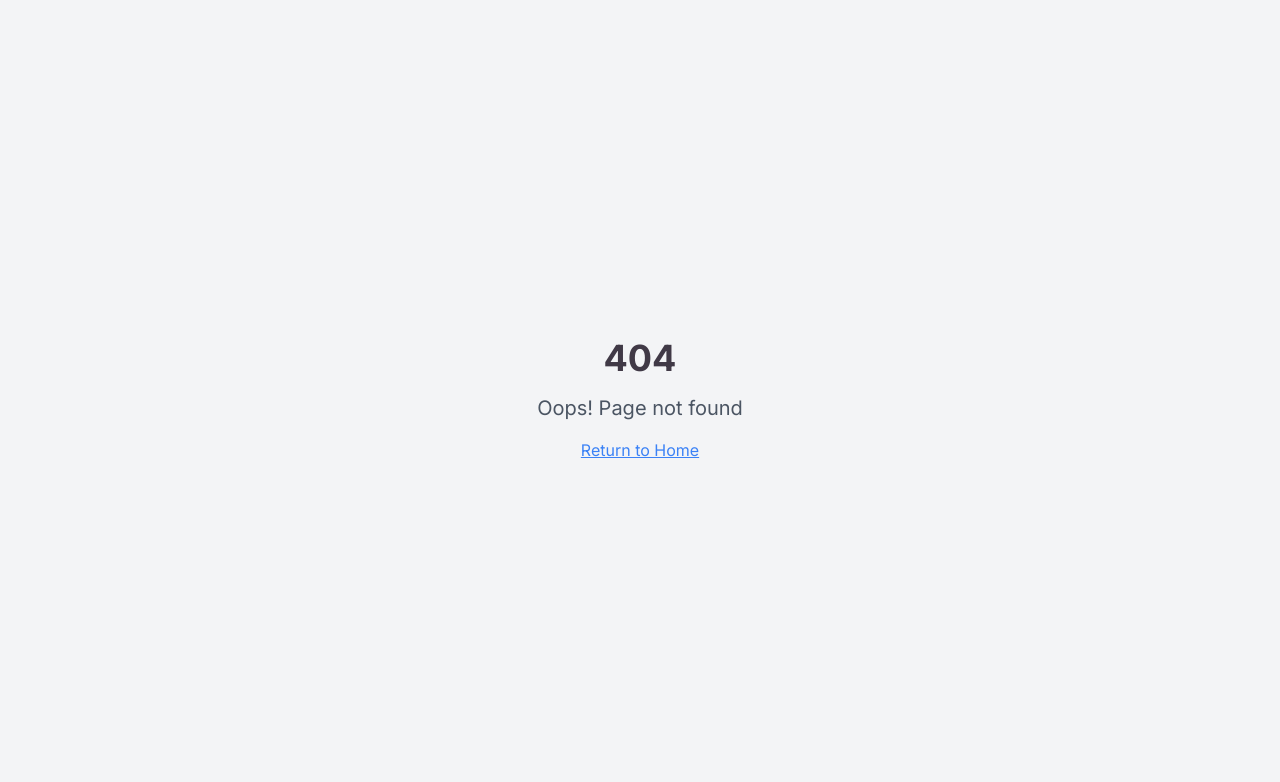
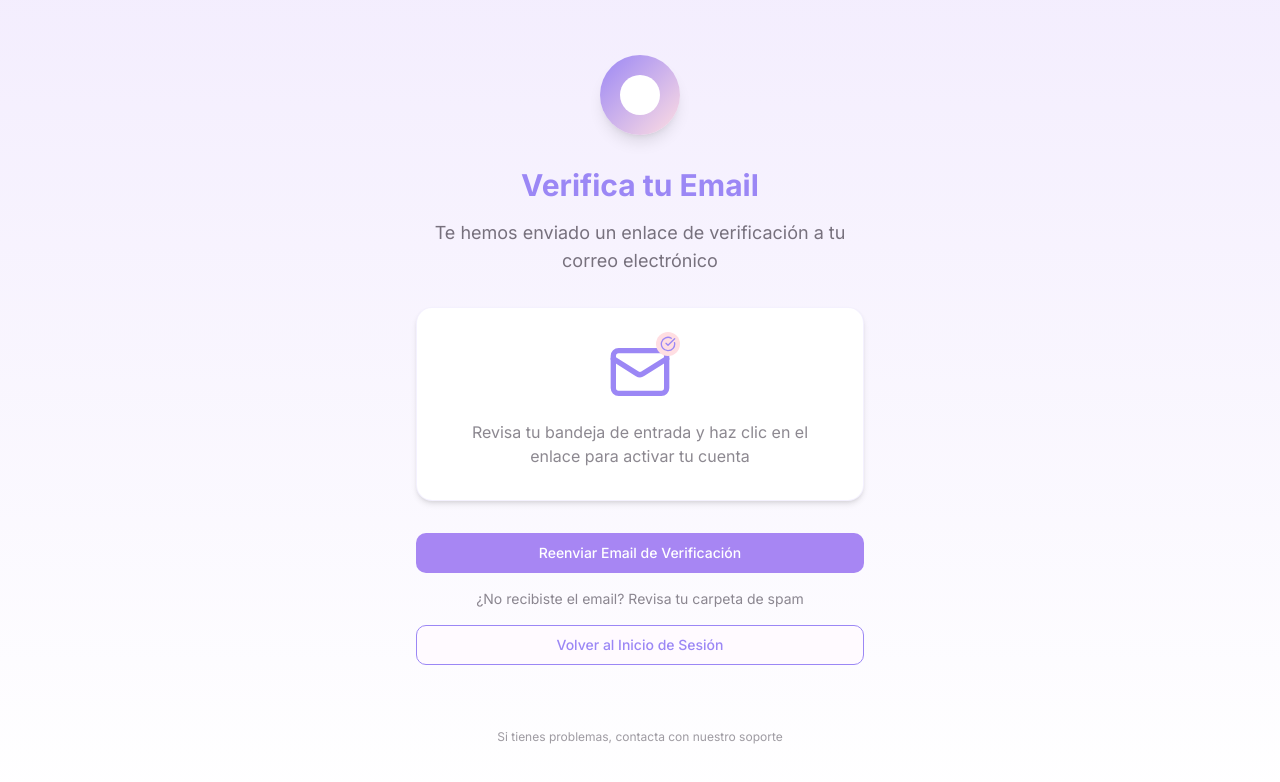
Before and after one commit to manuRoRe/luna-mujer-bienestar, a React (Vite) app: page /email-verification in a window 1280 px wide. Before the commit this address had no page. Shown: the top 782 px of the page. Built offline with nearby package versions, Linux system fonts and the light colour scheme.

Commit message:
Add email verification page and home background
Adds an email verification page with the app logo and a background image to the home page.

```diff
--- a/src/App.tsx
+++ b/src/App.tsx
@@ -12,6 +12,7 @@ import Register from "./pages/Register";
 import NotFound from "./pages/NotFound";
 import ConsejosPage from "./pages/Consejos";
 import ConsejoDetallePage from "./pages/ConsejoDetalle";
+import EmailVerification from "./pages/EmailVerification";
 
 // Admin Pages
 import AdminDashboard from "./pages/admin/Dashboard";
@@ -36,6 +37,7 @@ const App = () => (
           <Route path="/profile" element={<ProfilePage />} />
           <Route path="/login" element={<Login />} />
           <Route path="/register" element={<Register />} />
+          <Route path="/email-verification" element={<EmailVerification />} />
           <Route path="/consejos" element={<ConsejosPage />} />
           <Route path="/consejo/:id" element={<ConsejoDetallePage />} />
 
--- a/src/components/Hero.tsx
+++ b/src/components/Hero.tsx
@@ -5,6 +5,16 @@ import { Link } from "react-router-dom";
 const Hero = () => {
   return (
     <div className="relative overflow-hidden bg-gradient-to-b from-white to-luna-light-pink/30 py-16 md:py-24">
+      {/* Background image */}
+      <div
+        className="absolute inset-0 bg-cover bg-center bg-no-repeat opacity-10"
+        style={{
+          backgroundImage: `url('https://images.unsplash.com/photo-1581091226825-a6a2a5aee158?ixlib=rb-4.0.3&auto=format&fit=crop&w=1920&q=80')`
+        }}
+      ></div>
+
+      {/* Content overlay */}
+      <div className="relative z-10">
         <div className="luna-container">
           <div className="grid grid-cols-1 md:grid-cols-2 gap-8 items-center">
             <div className="space-y-6 text-center md:text-left">
@@ -40,6 +50,7 @@ const Hero = () => {
             </div>
           </div>
         </div>
+      </div>
 
       {/* Decorative elements */}
       <div className="absolute -top-24 -right-24 w-64 h-64 rounded-full bg-luna-light-blue opacity-40 blur-3xl"></div>
--- /dev/null
+++ b/src/pages/EmailVerification.tsx
@@ -0,0 +1,68 @@
+
+import { Button } from "@/components/ui/button";
+import { Link } from "react-router-dom";
+import { CheckCircle, Mail } from "lucide-react";
+
+const EmailVerification = () => {
+  return (
+    <div className="min-h-screen flex flex-col items-center justify-center bg-gradient-to-b from-luna-light-purple/30 to-white p-4">
+      <div className="max-w-md w-full space-y-8 text-center">
+        {/* Logo */}
+        <div className="flex justify-center mb-8">
+          <div className="w-20 h-20 rounded-full bg-gradient-to-br from-luna-purple to-luna-pink flex items-center justify-center shadow-lg">
+            <div className="w-10 h-10 rounded-full bg-white"></div>
+          </div>
+        </div>
+
+        {/* Header */}
+        <div className="space-y-4">
+          <h1 className="text-3xl font-bold text-luna-purple">Verifica tu Email</h1>
+          <p className="text-foreground/70 text-lg">
+            Te hemos enviado un enlace de verificación a tu correo electrónico
+          </p>
+        </div>
+
+        {/* Illustration */}
+        <div className="my-8 p-8 bg-white rounded-2xl shadow-md border border-luna-light-purple/30">
+          <div className="flex justify-center mb-4">
+            <div className="relative">
+              <Mail className="w-16 h-16 text-luna-purple" />
+              <div className="absolute -top-2 -right-2 w-6 h-6 bg-luna-pink rounded-full flex items-center justify-center">
+                <CheckCircle className="w-4 h-4 text-luna-purple" />
+              </div>
+            </div>
+          </div>
+          <p className="text-foreground/60">
+            Revisa tu bandeja de entrada y haz clic en el enlace para activar tu cuenta
+          </p>
+        </div>
+
+        {/* Actions */}
+        <div className="space-y-4">
+          <Button className="luna-button-primary w-full">
+            Reenviar Email de Verificación
+          </Button>
+
+          <p className="text-sm text-foreground/60">
+            ¿No recibiste el email? Revisa tu carpeta de spam
+          </p>
+
+          <Link to="/login" className="block">
+            <Button variant="outline" className="w-full border-luna-purple text-luna-purple hover:bg-luna-light-purple/20">
+              Volver al Inicio de Sesión
+            </Button>
+          </Link>
+        </div>
+
+        {/* Footer */}
+        <div className="pt-8">
+          <p className="text-xs text-foreground/50">
+            Si tienes problemas, contacta con nuestro soporte
+          </p>
+        </div>
+      </div>
+    </div>
+  );
+};
+
+export default EmailVerification;
```
Lines whose indentation alone changed are shown as unchanged.
